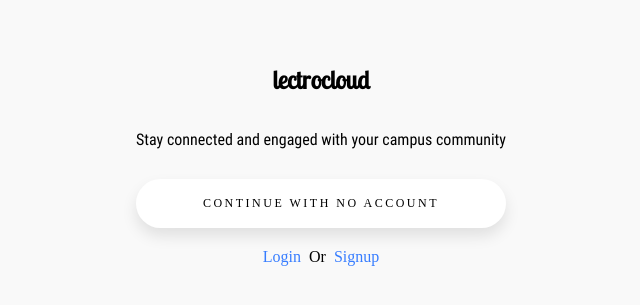
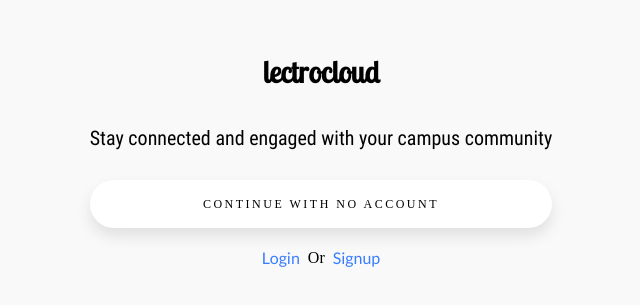
Before and after one commit to armanvirus/lectrocloud, a React (Vite) app in the folder client/: page / in a window 1280 px wide. Shown: the part 245-550 px from the top of the page, without its empty margins (319-959 px from the left). Built offline with nearby package versions, Linux system fonts and the light colour scheme; no server answers.

Commit message:
font-size corrected

```diff
--- a/client/src/App.css
+++ b/client/src/App.css
@@ -27,14 +27,14 @@ body{
   text-align: center;
 }
 p.app-name{
-  font-size: 25px;
+  font-size: 30px;
   font-family:"lobster two";
   font-weight: 700;
-  margin: 20px 0 2.2rem 0;
+  margin: 10px 0 2.2rem 0;
 }
 .app-phrase{
   font-family: RobotoCondensed-Regular;
-  font-size: 16px;
+  font-size: 20px;
   line-height: 1.2;
   margin-bottom: 30px;
 }
@@ -73,7 +73,9 @@ margin: 0 3px;
 }
 .entry-btn-opt a{
   font-weight: 500;
-  color:rgba(55,125,255,1);
+  color:#377dff;
+  font-size: 16px;
+  font-family: 'Lato-Regular';
 }
 
 .loader{
```
